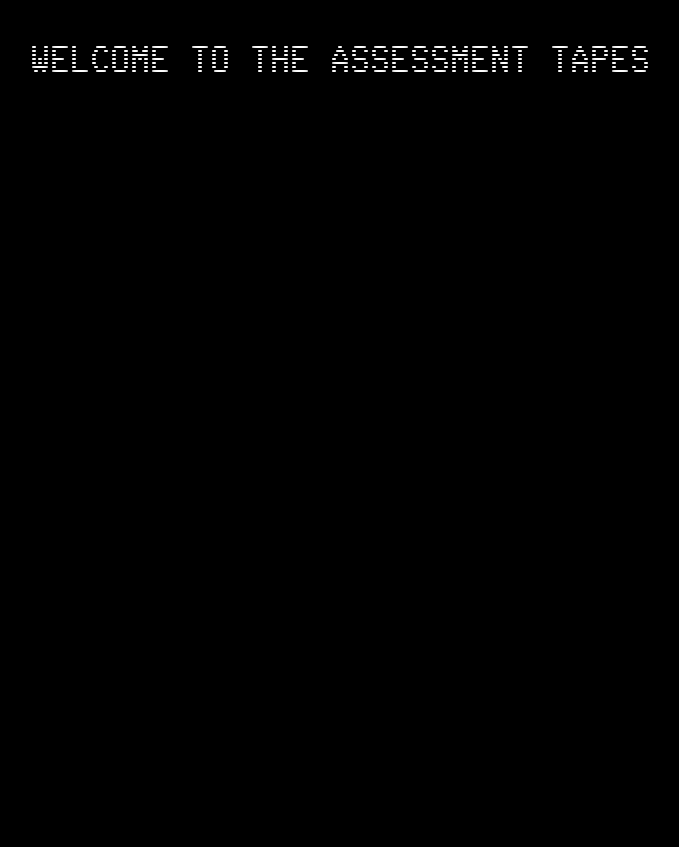
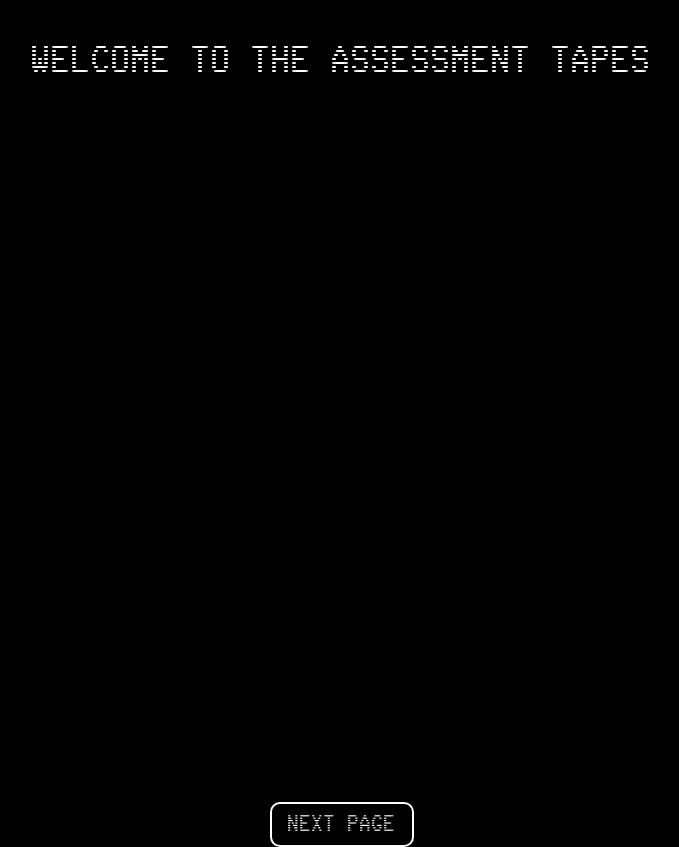
Before and after one commit to xp30n/Assessment-Tapes, a website: page html/Entrance.html in a window 1280 px wide. Shown: the whole page, without its empty margins (298-977 px from the left). Before the commit the page ends 802 px from the top, so only its background shows below. Drawn offline with Linux system fonts and the light colour scheme.

Commit message:
added a temporary button to proceed

```diff
--- a/css/Entrance.css
+++ b/css/Entrance.css
@@ -21,3 +21,25 @@ body {
   font-size: clamp(2.5rem, 1.5vw, 1rem);
   color: white;
 }
+
+.temp-button {
+  text-align: center;
+}
+
+.temp-btn {
+  background: black;
+  color: white;
+
+  font-family: "Hacker", sans-serif;
+  font-size: clamp(1.5rem, 1.5vw, 1rem);
+
+  border: 2px rgb(255, 255, 255) solid;
+  border-radius: 10px;
+  padding: 0.5rem 1rem;
+}
+
+.temp-btn:hover {
+  cursor: pointer;
+  color: rgb(138, 138, 138);
+  border: 2px rgb(138, 138, 138) solid;
+}
--- a/html/Entrance.html
+++ b/html/Entrance.html
@@ -11,6 +11,13 @@
         <div class="welcome-container" id="welcome-container">
             <p class="welcome-el" id="welcome-el">WELCOME TO THE ASSESSMENT TAPES</p>
         </div>
+
+        <div id="temp-button" class="temp-button">
+            <button id="temp-btn" class="temp-btn">
+                NEXT PAGE
+            </button>
+        </div>
     </main>
+    <script src="../js/Entrance.js"></script>
 </body>
 </html>
--- a/js/Entrance.js
+++ b/js/Entrance.js
@@ -0,0 +1,6 @@
+let nextBtn = document.getElementById("temp-btn");
+
+nextBtn.addEventListener("click", function() {
+    console.log("Button is clicked");
+    window.location.href = "../html/Tapes.html";
+})
```
